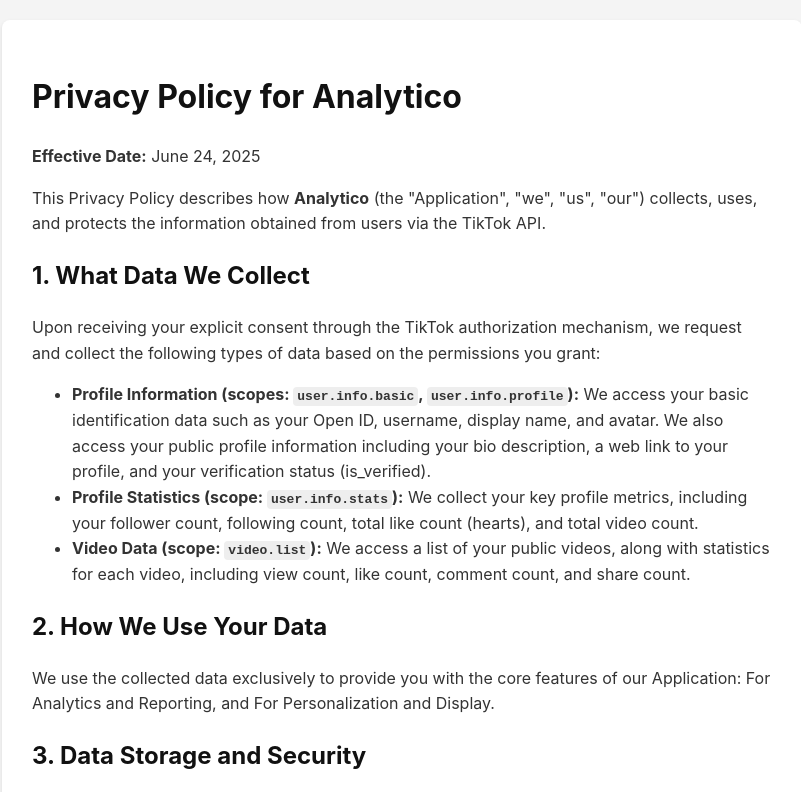
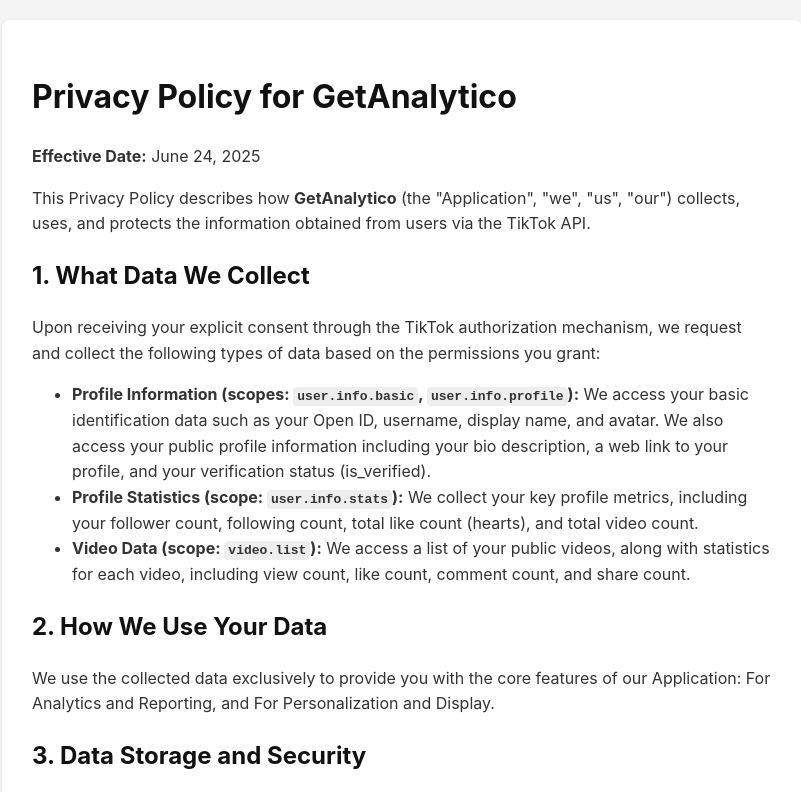
Before and after one commit to RottenFloy/RottenFloy.github.io, a plain HTML site: page privacy.html in a window 1280 px wide. Shown: the top 792 px of the page, without its empty margins (238-1039 px from the left). Drawn offline with Linux system fonts and the light colour scheme.

Commit message:
Update privacy.html

```diff
--- a/privacy.html
+++ b/privacy.html
@@ -3,7 +3,7 @@
 <head>
     <meta charset="UTF-8">
     <meta name="viewport" content="width=device-width, initial-scale=1.0">
-    <title>Analytico - Privacy Policy</title>
+    <title>GetAnalytico - Privacy Policy</title>
     <style>
         body { font-family: -apple-system, BlinkMacSystemFont, "Segoe UI", Roboto, Helvetica, Arial, sans-serif; line-height: 1.6; padding: 20px; max-width: 800px; margin: auto; background-color: #f4f4f4; color: #333; }
         .container { background-color: #fff; padding: 30px; border-radius: 8px; box-shadow: 0 2px 4px rgba(0,0,0,0.1); }
@@ -14,9 +14,9 @@
 </head>
 <body>
     <div class="container">
-        <h1>Privacy Policy for Analytico</h1>
+        <h1>Privacy Policy for GetAnalytico</h1>
         <p><strong>Effective Date:</strong> June 24, 2025</p>
-        <p>This Privacy Policy describes how <strong>Analytico</strong> (the "Application", "we", "us", "our") collects, uses, and protects the information obtained from users via the TikTok API.</p>
+        <p>This Privacy Policy describes how <strong>GetAnalytico</strong> (the "Application", "we", "us", "our") collects, uses, and protects the information obtained from users via the TikTok API.</p>
 
         <h2>1. What Data We Collect</h2>
         <p>Upon receiving your explicit consent through the TikTok authorization mechanism, we request and collect the following types of data based on the permissions you grant:</p>
```
